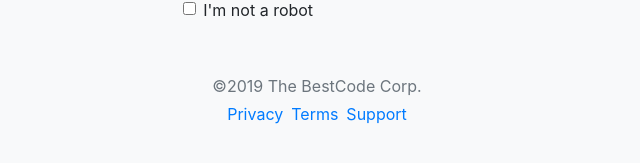
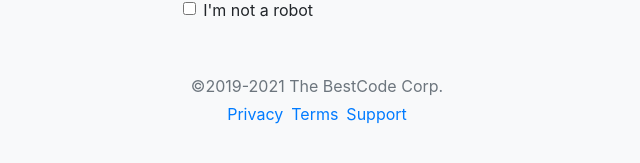
Before and after one commit to Damian4Lupa/message-coding-2, a React (Create React App) app: page / in a window 1280 px wide. Shown: the part 517-680 px from the top of the page, without its empty margins (323-963 px from the left). Built offline with nearby package versions, Linux system fonts and the light colour scheme.

Commit message:
added the current date

```diff
--- a/src/components/Footer.jsx
+++ b/src/components/Footer.jsx
@@ -11,7 +11,7 @@ const Footer = ({showMessageWasSent, errorcheckbox, showValidationErrors}) => {
 
   return (
     <footer className="mt-5 pt-3 text-muted text-center text-small">
-      <p className={footerStyle}>©2019 The BestCode Corp.</p>
+      <p className={footerStyle}>©2019-2021 The BestCode Corp.</p>
       <nav id="footer-navigation">
         <ul className="list-inline">
           <li className="list-inline-item">
```
